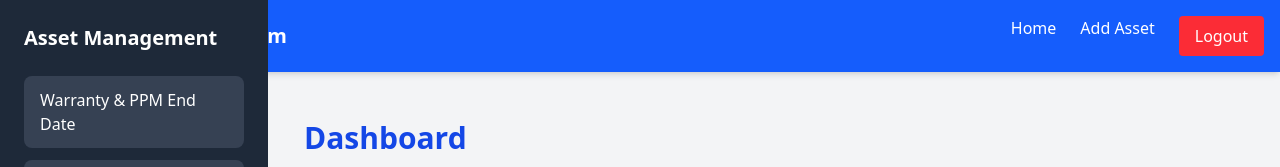
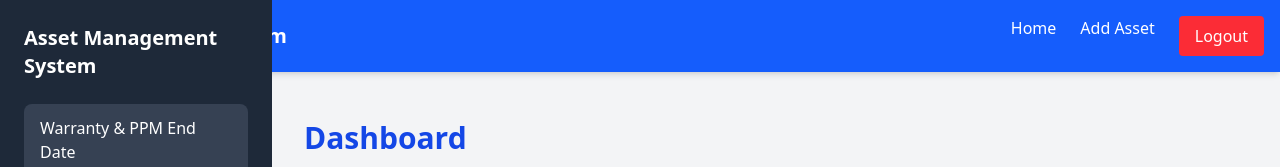
Before and after one commit to MohamedNihmath18/Asset-management-frontend, a React (Vite) app: page / in a window 1280 px wide. Shown: the top 167 px of the page. Built offline with nearby package versions, Linux system fonts and the light colour scheme; no server answers; sample sign-in values are in the browser's storage.

Commit message:
updtae on luve

```diff
--- a/src/pages/Dashboard.jsx
+++ b/src/pages/Dashboard.jsx
@@ -41,8 +41,8 @@ const Dashboard = () => {
   return (
     <div className="flex min-h-screen">
       {/* Sidebar */}
-      <div className="w-67 h-screen bg-gray-800 text-white p-6 fixed top-0 left-0 ">
-        <h2 className="text-xl font-bold mb-6">Asset Management</h2>
+      <div className="w-68 h-screen bg-gray-800 text-white p-6 fixed top-0 left-0 ">
+        <h2 className="text-xl font-bold mb-6">Asset Management System</h2>
         <ul className="space-y-3">
           <li
             className="py-3 px-4 rounded-lg bg-gray-700 hover:bg-gray-600 cursor-pointer transition duration-200"
```
